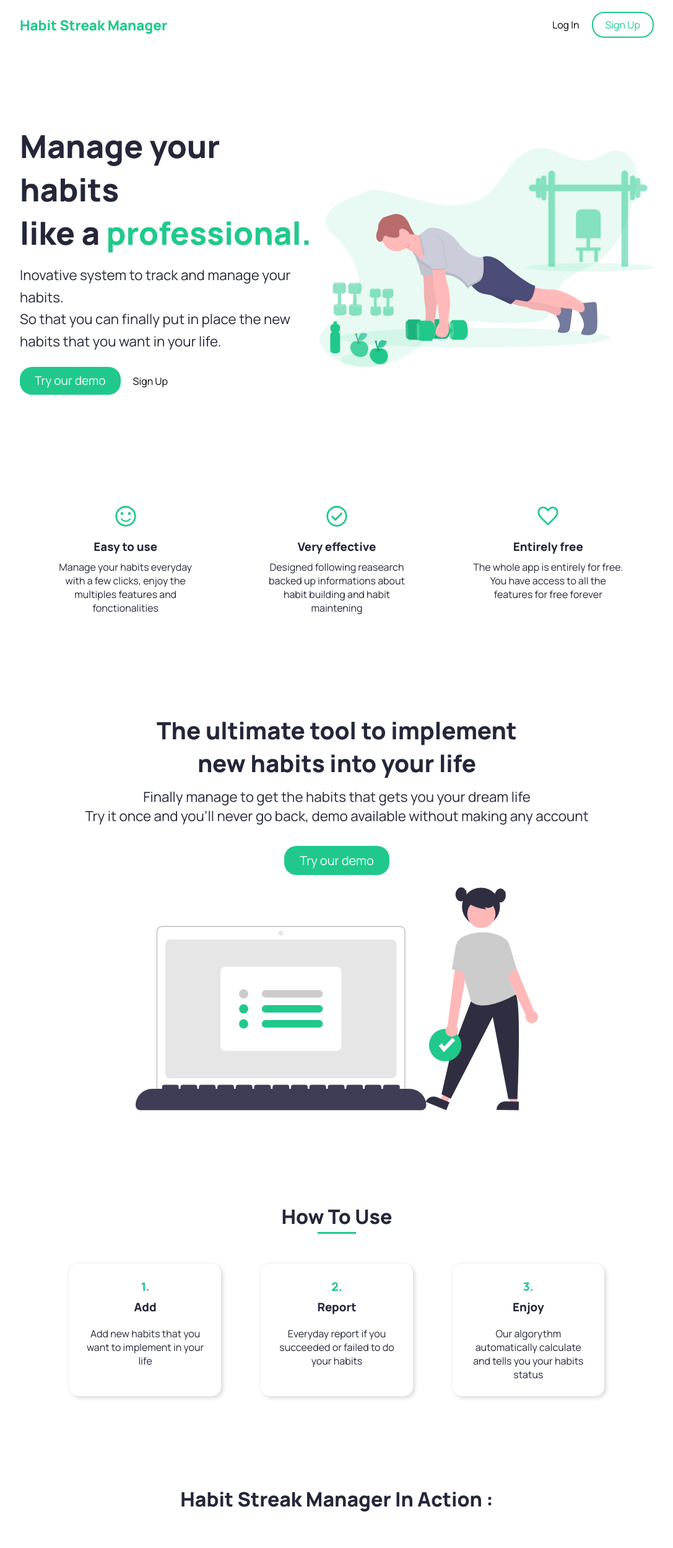
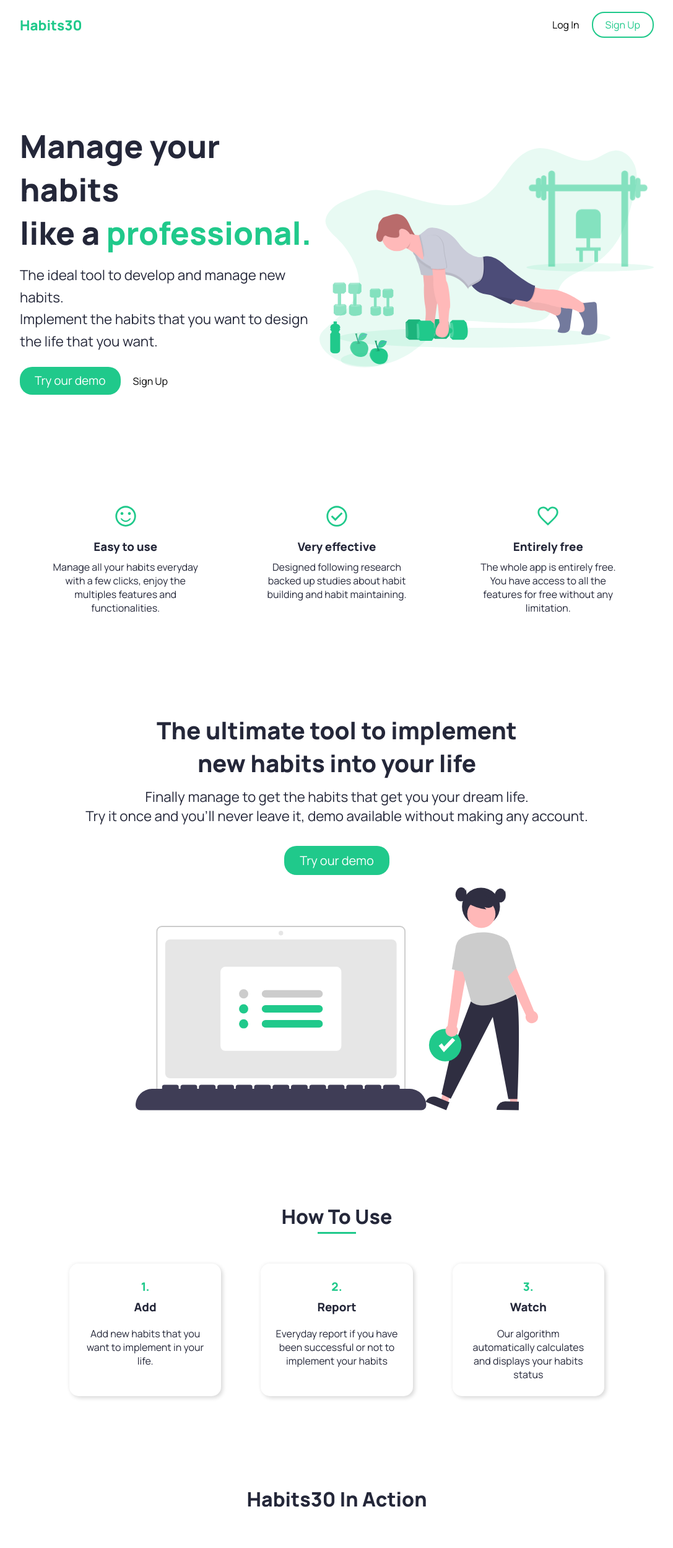
Before and after one commit to Jordan6794/Habits30, a React (Create React App) app: page /landing in a window 1280 px wide. Shown: the top 2498 px of the page at 62% size, without its empty margins (96-1183 px from the left). Built offline with nearby package versions, Linux system fonts and the light colour scheme; no server answers.

Commit message:
Rewrite + spellcheck everything

```diff
--- a/src/components/Footer/Footer.tsx
+++ b/src/components/Footer/Footer.tsx
@@ -7,7 +7,7 @@ const Footer: FunctionComponent = () => {
         <div className="container">
             <footer className={styles.footer}>
                 {/* //? Put text content like that in some consts somewhere ? */}
-                <p>Habit Streak Manager, 2022</p>
+                <p>Habits30, 2022</p>
                 <div className='flex'>
                     <p className={styles.footerItem}>Privacy</p>
                     <p className={styles.footerItem}>Terms of service</p>
--- a/src/components/LandingPage/BreakAreaOne.tsx
+++ b/src/components/LandingPage/BreakAreaOne.tsx
@@ -36,9 +36,9 @@ const BreakAreaOne: FunctionComponent = () => {
 
     return(
         <div ref={divRef} className={`${styles.areaOneDiv} ${didIntersect && styles.breakOneIntersected}`}>
-            <AreaOneCard icon={<SmileySVG />} title='Easy to use' text="Manage your habits everyday with a few clicks, enjoy the multiples features and fonctionalities" />
-            <AreaOneCard icon={<CheckCircleSVG />} title='Very effective' text="Designed following reasearch backed up informations about habit building and habit maintening" />
-            <AreaOneCard icon={<HeartSVG />} title='Entirely free' text="The whole app is entirely for free. You have access to all the features for free forever" />
+            <AreaOneCard icon={<SmileySVG />} title='Easy to use' text="Manage all your habits everyday with a few clicks, enjoy the multiples features and functionalities." />
+            <AreaOneCard icon={<CheckCircleSVG />} title='Very effective' text="Designed following research backed up studies about habit building and habit maintaining." />
+            <AreaOneCard icon={<HeartSVG />} title='Entirely free' text="The whole app is entirely free. You have access to all the features for free without any limitation." />
         </div>
     )
 }
--- a/src/components/LandingPage/CTAAreaLast.tsx
+++ b/src/components/LandingPage/CTAAreaLast.tsx
@@ -12,7 +12,7 @@ const CTAAreaLast: FunctionComponent = () => {
                     Get started today
                 </h1>
                 <p className={styles.heroSubtitle}>
-                    Take back control of your life and build the lifestyle you've always wanted
+                    Take back control of your life and build the lifestyle you've always wanted.
                 </p>
                 <Link to='/register-demo'><button className={`${styles.btn} ${styles.btnPrimary} {styles.btnLastCTA}`}>Try our demo</button></Link>
                 <Link to='/signup'><button className={`${styles.btn} ${styles.btnInvisible}`}>Sign Up</button></Link>
--- a/src/components/LandingPage/CTAAreaOne.tsx
+++ b/src/components/LandingPage/CTAAreaOne.tsx
@@ -11,7 +11,7 @@ const CTAAreaOne: FunctionComponent = () => {
                 The ultimate tool to implement new habits into your life
             </h1>
             <p className={styles.bodySubTitle}>
-                Finally manage to get the habits that gets you your dream life<br />Try it once and you'll never go back, demo available without making any account
+                Finally manage to get the habits that get you your dream life.<br />Try it once and you'll never leave it, demo available without making any account.
             </p>
             <Link to='/register-demo'><button className={`${styles.btn} ${styles.btnHero} ${styles.btnCTA}`}>Try our demo</button></Link>
             <TaskListSVG />
--- a/src/components/LandingPage/Hero.tsx
+++ b/src/components/LandingPage/Hero.tsx
@@ -13,7 +13,7 @@ const Hero: FunctionComponent = () => {
 					Manage your habits <br />like a <span className={styles.mainColor}>professional.</span>
 				</h1>
 				<p className={styles.heroSubtitle}>
-					Inovative system to track and manage your habits.<br />So that you can finally put in place the new habits that you want in your life.
+					The ideal tool to develop and manage new habits.<br />Implement the habits that you want to design the life that you want.
 				</p>
                 <Link to='/register-demo'><button className={`${styles.btn} ${styles.btnHero}`}>Try our demo</button></Link>
                 <Link to='/signup'><button className={`${styles.btn} ${styles.btnInvisible}`}>Sign Up</button></Link>
--- a/src/components/LandingPage/HowToArea.tsx
+++ b/src/components/LandingPage/HowToArea.tsx
@@ -38,9 +38,9 @@ const HowToArea: FunctionComponent = () => {
         <div ref={divRef} className={`${styles.howToDiv} ${didIntersect && styles.howToIntersected}`}>
             <h1 className={styles.howToTitle}>How To Use</h1>
             <div className={styles.howToCardsDiv}>
-                <HowToCard icon={<AddSVG />} number="1." title="Add" text="Add new habits that you want to implement in your life" />
-                <HowToCard icon={<SummarizeSVG />} number="2." title="Report" text="Everyday report if you succeeded or failed to do your habits" />
-                <HowToCard icon={<CalculateSVG />} number="3." title="Enjoy" text="Our algorythm automatically calculate and tells you your habits status" />
+                <HowToCard icon={<AddSVG />} number="1." title="Add" text="Add new habits that you want to implement in your life." />
+                <HowToCard icon={<SummarizeSVG />} number="2." title="Report" text="Everyday report if you have been successful or not to implement your habits" />
+                <HowToCard icon={<CalculateSVG />} number="3." title="Watch" text="Our algorithm automatically calculates and displays your habits status" />
             </div>
         </div>
     )
--- a/src/components/LandingPage/InActionArea.tsx
+++ b/src/components/LandingPage/InActionArea.tsx
@@ -5,7 +5,7 @@ import styles from './LandingPage.module.css'
 const InActionArea: FunctionComponent = () => {
 	return (
         <div className={styles.inActionDiv}>
-            <h1>Habit Streak Manager In Action :</h1>
+            <h1>Habits30 In Action</h1>
 
             <div className={styles.laptopDiv}>
                 <img className={`${styles.laptop}`}src='macbook.png' alt='habits in action' />
--- a/src/components/LandingPage/Nav.tsx
+++ b/src/components/LandingPage/Nav.tsx
@@ -7,7 +7,7 @@ const Nav: FunctionComponent = () => {
 
     return(
     <div className={styles.Nav}>
-        <Link to='/'><h3 className={styles.title}>Habit Streak Manager</h3></Link>
+        <Link to='/'><h3 className={styles.title}>Habits30</h3></Link>
         <div className="">
         <Link to='/login'><button className={`${styles.btn} ${styles.btnInvisible}`}>Log In</button></Link>
         <Link to='/signup'><button className={`${styles.btn} ${styles.btnPrimary}`}>Sign Up</button></Link>
--- a/src/components/Main/Hero/InfosModal.tsx
+++ b/src/components/Main/Hero/InfosModal.tsx
@@ -14,7 +14,7 @@ const InfosModal: FunctionComponent<{ onExitModal: () => void }> = ({ onExitModa
 				<span className={styles.close} onClick={onExitModal}></span>
 				<h3>How it Works</h3>
 
-				<ModalPart title={'Objective'} icon={<i className={`fa-solid fa-bullseye ${styles.infoIcon}`}></i>} content={contentP1}/>
+				<ModalPart title={'Goal'} icon={<i className={`fa-solid fa-bullseye ${styles.infoIcon}`}></i>} content={contentP1}/>
                 <ModalPart title={'Actions'} icon={<i className={`fa-solid fa-down-left-and-up-right-to-center ${styles.infoIcon}`}></i>} content={contentP2}/>
                 <ModalPart title={'Streaks'} icon={<i className={`fa-solid fa-chart-line ${styles.infoIcon}`}></i>} content={contentP3}/>
 			</div>
--- a/src/components/Main/Hero/content.tsx
+++ b/src/components/Main/Hero/content.tsx
@@ -9,71 +9,71 @@ import styles from './MainHero.module.css'
 export const contentP1 = (
 	<>
 		<p className={styles.infoParagraph}>
-			It takes <span className="main-color">30 days</span> to turn a new activity into an effortless habit
+			It takes <span className="main-color">30 days</span> to turn a new activity into an effortless habit.
 		</p>
 		<p className={styles.infoParagraph}>
-			The goal is to successfully manage to be consistent executing this new habit for 30 days, so that it become a <span className="main-color">solidified</span> habit
+			The goal is to successfully manage to be consistent executing this new habit for 30 days, so that it becomes a <span className="main-color">solidified</span> habit.
 		</p>
 	</>
 )
 
 export const contentP2 = (
 	<>
-		<p className={styles.infoParagraph}>Everyday, report for each habit if you have been successfull or not today</p>
+		<p className={styles.infoParagraph}>Every day, report for each habit if you have been successful or not today.</p>
 		<p className={styles.infoParagraph}>
 			Press{' '}
 			<button className="btn-icon btn-plus no-padding">
 				<i className="fa-solid fa-plus"></i>
 			</button>
-			{' '}if you have been successfull
+			{' '}if you have been successful.
 		</p>
 		<p className={styles.infoParagraph}>
 			Press {' '}
 			<button className="btn-icon btn-minus no-padding">
 				<i className="fa-solid fa-plus"></i>
 			</button>
-			{' '}if you have failed
+			{' '}if you have failed.
 		</p>
 		<p className={styles.infoParagraph}>
 			Press{' '}
 			<button className="btn-icon btn-undo no-padding">
 				<i className="fa-solid fa-rotate-left"></i>
 			</button>{' '}
-			to undo the last action on your habit
+			to undo the last action on your habit.
 		</p>
 		<p className={styles.infoParagraph}>
 			Press{' '}
 			<button className="btn-icon btn-undo no-padding">
 				<i className="fa-solid fa-rotate-right"></i>
 			</button>{' '}
-			to redo the last action you undid
+			to redo the last action you undid.
 		</p>
 		<p className={styles.infoParagraph}>
 			Press{' '}
 			<button className="btn-icon no-padding">
 				<i className="fa-solid fa-broom"></i>
 			</button>
-			{' '}to clear and reset a habit
+			{' '}to clear and reset a habit.
 		</p>
 		<p className={styles.infoParagraph}>
 			Press{' '}
 			<button className="btn-icon no-padding">
 				<i className="fa-solid fa-trash"></i>
 			</button>
-			{' '}to delete a habit
+			{' '}to delete a habit.
 		</p>
-		<p className={styles.infoParagraph}>Click on the name of a habit to edit its name</p>
+		<p className={styles.infoParagraph}>Click on the name of a habit to edit its name.</p>
 	</>
 )
 
 export const contentP3 = (
 	<>
 		<p className={styles.infoParagraph}>
-			The <span className="green-counter no-padding">(counter)</span> indicates the total number of days you've been successfull with that habit
+			The <span className="green-counter no-padding">(counter)</span> indicates the total number of days you've been successful with that habit.
 		</p>
 		<p className={styles.infoParagraph}>
 			It will be <span className="red-counter no-padding">(red)</span> if you have failed more than succeeded on that habit, in which case the counter
-			indicates the number of days that you failed
+			indicates the number of days that you failed.
 		</p>
 		<p className={styles.infoParagraph}>
 			After you accumulate <span className="green-counter no-padding">10</span> validated days (
@@ -86,7 +86,7 @@ export const contentP3 = (
 			</span>)
 		</p>
 		<p className={styles.infoParagraph}>
-			one{' '}
+			One{' '}
 			<span className={styles.verticalAlign}>
 				<CheckCircleSVG />
 			</span>{' '}
@@ -106,20 +106,20 @@ export const contentP3 = (
 			<span className={styles.verticalAlign}>
                 <XSVG />
 			</span>
-            ), or 2 fails in a row to make you lose your streaks
+            ), or 2 fails in a row to make you lose your streaks.
 		</p>
         <p className={styles.infoParagraph}>
 			After you accumulate <span className="green-counter no-padding">30 days</span> of success, which corresponds to three 10 days streaks (
 			<span className={styles.verticalAlign}>
                 <CheckCircleSVG />
 			</span>
-            ), your habit will turn into a solidified habbit : {' '}
+            ), your habit will turn into a solidified habit : {' '}
             <span className={styles.verticalAlign}>
                 <CheckShieldSVG />
 			</span>
 		</p>
         <p className={styles.infoParagraph}>
-			But if you have been on a rampage and got <span className="green-counter no-padding">20 days</span> of success without a single fail, your habit will directly turn into a solidified habit : {' '}
+			But if you have been on a rampage and got <span className="green-counter no-padding">20 days</span> of success without a single failure, your habit will directly turn into a solidified habit : {' '}
             <span className={styles.verticalAlign}>
                 <CheckShieldSVG />
 			</span>
--- a/src/components/NavBar/NavBar.tsx
+++ b/src/components/NavBar/NavBar.tsx
@@ -37,9 +37,9 @@ export default function NavBar() {
 			<header className="App-navbar">
 				<div className="container nav-container">
 					<div className="nav-left">
-						<h4 className="header-title">Habits 30</h4>
+						<h4 className="header-title">Habits30</h4>
 						<NavLink to="/dashboard" className={({ isActive }) => (isActive ? 'active' : undefined)}>
-							<li>Dasboard</li>
+							<li>Dashboard</li>
 						</NavLink>
 						<NavLink to="/" className={({ isActive }) => (isActive ? 'active' : undefined)}>
 							<li>Habits</li>
```
Also changed, not shown: src/improvements.md (+1 -2 lines).
